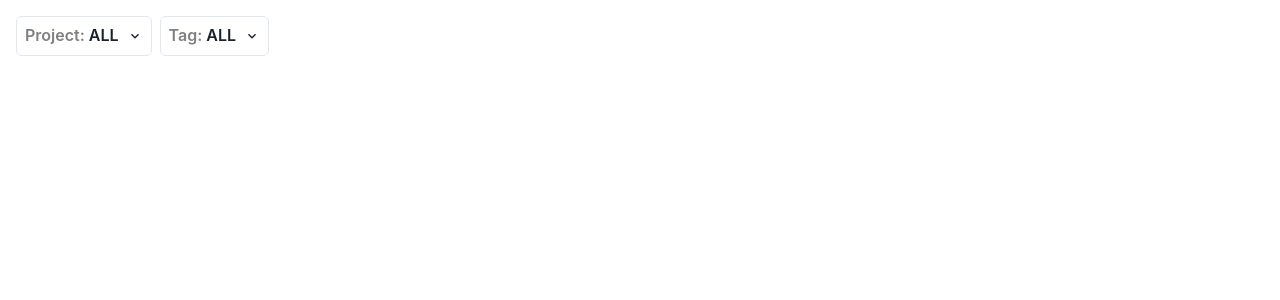
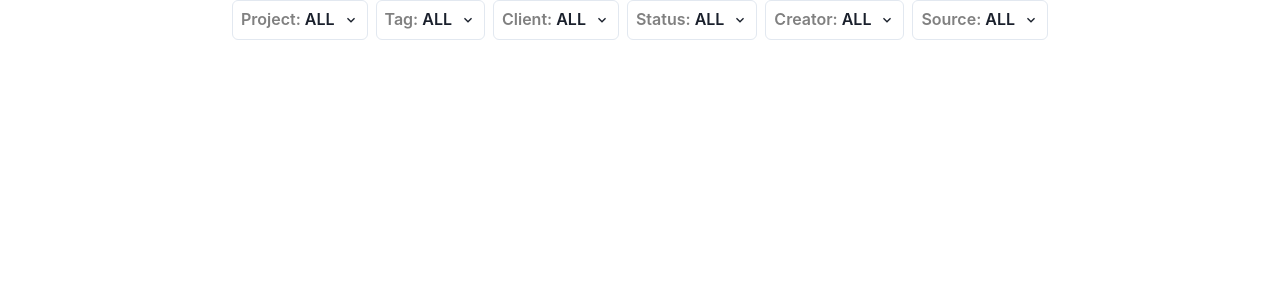
Before and after one commit to IamSanjayGupta/dazzling-measure-5625, a React (Create React App) app: page / in a window 1280 px wide. Shown: the top 300 px of the page. Built offline with nearby package versions, Linux system fonts and the light colour scheme.

Commit message:
filterbtn object created

```diff
--- a/src/components/Task/SearchFilterButton.jsx
+++ b/src/components/Task/SearchFilterButton.jsx
@@ -16,12 +16,13 @@ import {
 import React, { useState } from "react";
 
 const SearchFilterButton = ({ title, type, childs }) => {
-  const [selected, setSelected] = useState("Tag");
+  const [options, setOptions] = useState(childs);
+  const handleInput = (e) => {};
   return (
-    <Menu closeOnSelect={false}>
+    <div>
+      <Menu closeOnSelect={type == "radio"}>
         <MenuButton
           px={2}
-        transition="all 0.2s"
           borderRadius="md"
           borderWidth="1px"
           _hover={{ bg: "gray.200" }}
@@ -30,19 +31,24 @@ const SearchFilterButton = ({ title, type, childs }) => {
           rightIcon={<ChevronDownIcon />}
           bg="none"
         >
-        <span style={{ color: "gray" }}>{title}: </span> ALL
+          <span style={{ color: "gray", padding: "0" }}>{title}: </span> ALL
         </MenuButton>
         <MenuList minW="300px">
           <FormControl p="2">
-          <Input type="search" size="sm" rounded="md" />
+            <Input type="search" size="sm" rounded="md" onChange={handleInput} />
           </FormControl>
-        <MenuOptionGroup title="Country" type={type} onChange={(e) => console.log(e)}>
-          <MenuItemOption size="sm" value="email">
-            Email
+          <MenuOptionGroup title="Active" type={type} onChange={(e) => console.log(e)}>
+            {options.map((item) => {
+              return (
+                <MenuItemOption key={item.key} value={item.key}>
+                  {item.name}
                 </MenuItemOption>
+              );
+            })}
           </MenuOptionGroup>
         </MenuList>
       </Menu>
+    </div>
   );
 };
 
--- a/src/components/Task/Task.jsx
+++ b/src/components/Task/Task.jsx
@@ -1,47 +1,19 @@
-import { HStack } from "@chakra-ui/react";
+import { HStack, VStack } from "@chakra-ui/react";
 import React from "react";
 import SearchFilterButton from "./SearchFilterButton";
 
+import { filterBtn } from "../../utils/filterBtn";
+
 const Task = () => {
-  const filterBtn = [
-    {
-      title: "Project",
-      type: "checkbox",
-      childs: [
-        {
-          key: "Sample Project",
-          name: "Sample Project",
-        },
-        {
-          key: "Project Z",
-          name: "Project Z",
-        },
-      ],
-    },
-    {
-      title: "Tag",
-      type: "radio",
-      childs: [
-        {
-          key: "Sample Project",
-          name: "Sample Project",
-        },
-        {
-          key: "Project Z",
-          name: "Project Z",
-        },
-      ],
-    },
-  ];
-
+  console.log(filterBtn);
   return (
-    <>
-      <HStack gap="2" m="4">
+    <VStack>
+      <HStack>
         {filterBtn.map((btn) => (
           <SearchFilterButton key={btn.title} {...btn} />
         ))}
       </HStack>
-    </>
+    </VStack>
   );
 };
 
--- /dev/null
+++ b/src/utils/filterBtn.js
@@ -0,0 +1,113 @@
+export const filterBtn = [
+  {
+    title: "Project",
+    type: "checkbox",
+    childs: [
+      {
+        key: "Sample Project",
+        name: "Sample Project",
+      },
+      {
+        key: "Project Z",
+        name: "Project Z",
+      },
+    ],
+  },
+  {
+    title: "Tag",
+    type: "checkbox",
+    childs: [
+      {
+        key: "Demo",
+        name: "Demo",
+      },
+      {
+        key: "Design",
+        name: "Design",
+      },
+      {
+        key: "Developement",
+        name: "Implementation",
+      },
+      {
+        key: "Testing",
+        name: "Testing",
+      },
+    ],
+  },
+  {
+    title: "Client",
+    type: "checkbox",
+    childs: [
+      {
+        key: "Simple Client",
+        name: "Simple Client",
+      },
+      {
+        key: "Sun System",
+        name: "Sun System",
+      },
+      {
+        key: "Volkswagen",
+        name: "Volkswagen",
+      },
+    ],
+  },
+  {
+    title: "Status",
+    type: "radio",
+    childs: [
+      {
+        key: "Open",
+        name: "Open",
+      },
+
+      {
+        key: "Completed",
+        name: "Completed",
+      },
+      {
+        key: "ALL",
+        name: "ALL",
+      },
+    ],
+  },
+  {
+    title: "Creator",
+    type: "checkbox",
+    childs: [
+      {
+        key: "Sanjay",
+        name: "Sanjay",
+      },
+
+      {
+        key: "Akshay",
+        name: "Akshay",
+      },
+      {
+        key: "Shishir",
+        name: "Shishir",
+      },
+    ],
+  },
+  {
+    title: "Source",
+    type: "radio",
+    childs: [
+      {
+        key: "Internal",
+        name: "Internal",
+      },
+
+      {
+        key: "Enternal",
+        name: "Enternal",
+      },
+      {
+        key: "ALL",
+        name: "ALL",
+      },
+    ],
+  },
+];
```
Lines whose indentation alone changed are shown as unchanged.
